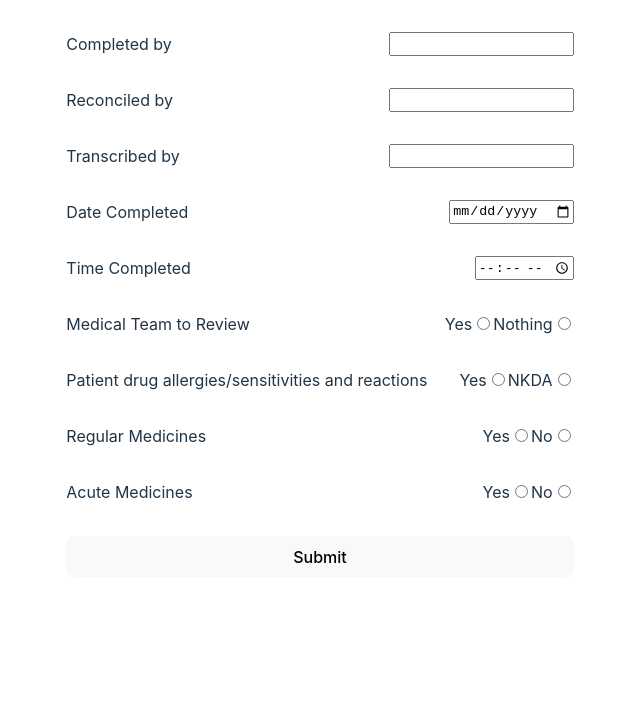
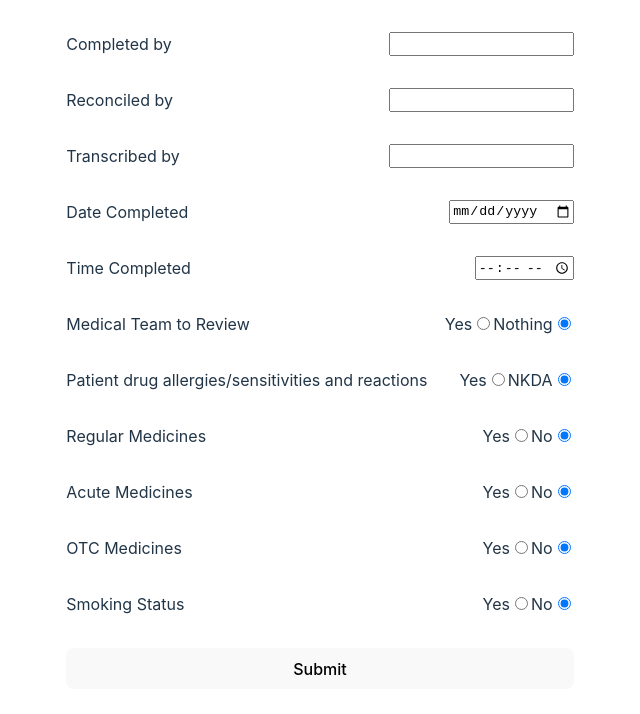
Before and after one commit to Pharma2022/SCR-Autosummarise, a React (Vite) app: page / in a window 1280 px wide. Shown: the top 714 px of the page, without its empty margins (320-960 px from the left). Built offline with nearby package versions, Linux system fonts and the light colour scheme.

Commit message:
conditional rendering of radio child components fixed

```diff
--- a/src/components/Form.jsx
+++ b/src/components/Form.jsx
@@ -5,11 +5,18 @@ import TextInput from './TextInput'
 import Date from './Date'
 import Time from './Time'
 import YesNoRadio from './YesNoRadio'
+import TextArea from './TextArea'
+import NumberInput from './NumberInput'
 
 
 const Form = () => {
-    const { form,completedBy,reconciledBy,transcribedBy,dateCompleted,timeCompleted,medReviewRequired,medReviewComments,
-        hasAllergy,allergies,hasRegMeds,regMeds,hasAcuteMeds,acuteMeds }=useFormContext()
+    const { form }=useFormContext()
+        const {
+          completedBy,reconciledBy,transcribedBy,dateCompleted,timeCompleted,medReviewRequired,medReviewComments,
+          hasAllergy,allergies,hasRegMeds,regMeds,hasAcuteMeds,acuteMeds,hasOtcMeds,otcMeds,
+          smokes,cigNum,smokingAdvice,smokingAdviceComments,nrtConsent,preferredNrt
+
+  }=form
     const handleSubmit=(e)=>{
         e.preventDefault()
         console.log(form)
@@ -22,15 +29,52 @@ const Form = () => {
          <TextInput name='transcribedBy' value={transcribedBy} title='Transcribed by'/>
          <Date name='dateCompleted' value={dateCompleted} title='Date Completed'/>
          <Time name='timeCompleted' value={timeCompleted} title='Time Completed'/>
-         <YesNoRadio label='Medical Team to Review' value={medReviewRequired} name='medReviewRequired'
-         textareaName='medReviewComments' textareaValue={medReviewComments} no='Nothing'/>
-        <YesNoRadio label='Patient drug allergies/sensitivities and reactions' value={hasAllergy} name='hasAllergy'
-         textareaName='allergies' textareaValue={allergies} no='NKDA'/>
-        <YesNoRadio label='Regular Medicines' value={hasRegMeds} name='hasRegMeds'
-         textareaName='regMeds' textareaValue={regMeds} />
-           <YesNoRadio label='Acute Medicines' value={hasAcuteMeds} name='hasAcuteMeds'
-         textareaName='acuteMeds' textareaValue={acuteMeds} />
+
+         <YesNoRadio
+               label='Medical Team to Review' value={medReviewRequired}
+               name='medReviewRequired'no='Nothing'>
+              <TextArea name='medReviewComments' value={medReviewComments}/>
+         </YesNoRadio>
+
+          <YesNoRadio
+               label='Patient drug allergies/sensitivities and reactions'
+                value={hasAllergy} name='hasAllergy'no='NKDA'>
+              <TextArea name='allergies' value={allergies}/>
+          </YesNoRadio>
+
+          <YesNoRadio
+                label='Regular Medicines' value={hasRegMeds} name='hasRegMeds'>
+               <TextArea  name='regMeds' value={regMeds}/>
+          </YesNoRadio>
+
+          <YesNoRadio
+                 label='Acute Medicines' value={hasAcuteMeds} name='hasAcuteMeds'>
+               <TextArea name='acuteMeds' value={acuteMeds}/>
+          </YesNoRadio>
+
+           <YesNoRadio
+                 label='OTC Medicines' value={hasOtcMeds} name='hasOtcMeds'>
+                <TextArea name='otcMeds' value={otcMeds}/>
+          </YesNoRadio>
+
+          <YesNoRadio
+            label='Smoking Status' value={smokes} name='smokes'  >
+                  <NumberInput title='Number of cigarettes smoked per day' name='cigNum' value={""||cigNum}/>
+                  <YesNoRadio label='Smoking cessation advice given'  name='smokingAdvice' value={smokingAdvice} >
+                        <TextArea name='smokingAdviceComments' value={smokingAdviceComments} placeholder={'Specify'}/>
+                  </YesNoRadio>
+                  <YesNoRadio label='Patient Consents to nicotine replacement therapy prescription' name='nrtConsent' value={nrtConsent} >
+                        <TextArea name='preferredNrt'value={preferredNrt}/>
+
+                  </YesNoRadio>
+
+
+
+          </YesNoRadio>
+
          <button>Submit</button>
+
+
     </form>
 
   )
--- /dev/null
+++ b/src/components/NumberInput.jsx
@@ -0,0 +1,17 @@
+import React, { Fragment } from 'react'
+import { useFormContext } from '../context/formContext'
+
+const NumberInput = ({name,value,title}) => {
+
+    const {handleChange}=useFormContext()
+
+
+      return (
+        <Fragment>
+        <label htmlFor={name}>{title}</label>
+        <input type='number' name={name} value={value} onChange={handleChange} />
+        </Fragment>
+      )
+    }
+
+export default NumberInput
--- a/src/components/TextArea.jsx
+++ b/src/components/TextArea.jsx
@@ -0,0 +1,17 @@
+import React, { Fragment } from 'react'
+import { useFormContext } from '../context/formContext'
+
+const TextArea = ({value,name,placeholder}) => {
+    const {handleChange}=useFormContext()
+  return (
+    <Fragment>
+        <textarea value={value} name={name} onChange={handleChange}
+
+         placeholder={placeholder||""}
+        />
+    </Fragment>
+
+  )
+}
+
+export default TextArea
--- a/src/components/YesNoRadio.jsx
+++ b/src/components/YesNoRadio.jsx
@@ -11,26 +11,30 @@ const RadioLabel=({label,children})=>(
 )
 
 
-const YesNoRadio = ({label,value,name,textareaName,textareaValue,no}) => {
+
+const YesNoRadio = ({label,value,name,no,children}) => {
     const {handleChange}=useFormContext()
 
-const yesId=nanoid()
-const noID=nanoid()
+
 
   return (
     <Fragment>
    <RadioLabel label={label}>
 
-        <label htmlFor={yesId}>Yes</label>
+        <label >Yes
+        <input    type="radio" name={name} value={true} onChange={handleChange} checked={value!==""}  />
+        </label>
 
-         <input  id={yesId}  type="radio" name={name} value={true} onChange={handleChange} checked={value===true}  />
-         <label htmlFor={noID}>{no? no :"No"}</label>
-         <input  id={noID}  type="radio" name={name} value={false} onChange={handleChange} checked={value===false}  />
+
+         <label >{no? no :"No"}
+
+         <input   type="radio" name={name} value="" onChange={handleChange} checked={value===""}  />
+         </label>
 
 
 
    </RadioLabel>
-   {value ? <textarea  name={textareaName} value={textareaValue} onChange={handleChange}/>:null}
+    {value&& children}
    </Fragment>
   )
 }
--- a/src/hooks/useForm.jsx
+++ b/src/hooks/useForm.jsx
@@ -4,12 +4,13 @@ import React,{ useState } from "react"
 const useForm = () => {
 
 
-    const [form,setFormData]=useState({completedBy:"",reconciledBy:"",transcribedBy:"",dateCompleted:"",timeCompleted:"",medReviewRequired:"",medReviewComments:"",
-    hasAllergy:"", allergies:"",hasRegMeds:"",regMeds:"",hasAcuteMeds:"",acuteMeds:"" })
-    const {completedBy,reconciledBy,transcribedBy,dateCompleted,timeCompleted,medReviewRequired,medReviewComments,hasAllergy,allergies,
-        hasRegMeds,regMeds,hasAcuteMeds,acuteMeds
+    const [form,setFormData]=useState({
 
-    }=form
+        completedBy:"",reconciledBy:"",transcribedBy:"",dateCompleted:"",timeCompleted:"",
+        medReviewRequired:"",medReviewComments:"",
+        hasAllergy:"", allergies:"",hasRegMeds:"",regMeds:"",hasAcuteMeds:"",acuteMeds:"",hasOtcMeds:"",otcMeds:"",
+        smokes:"",cigNum:"",smokingAdvice:"",smokingAdviceComments:"",nrtConsent:"",preferredNrt:""  })
+
     const  handleChange=(e)=> {
       const {name, value, type, checked} = e.target
       setFormData(prev => ({
@@ -21,8 +22,7 @@ const useForm = () => {
 
 
   }
-  return { form,completedBy,reconciledBy,transcribedBy,dateCompleted,timeCompleted,medReviewRequired,medReviewComments,
-    hasAllergy,allergies,hasRegMeds,regMeds,hasAcuteMeds,acuteMeds
+  return { form
     ,handleChange}
 }
 
```
